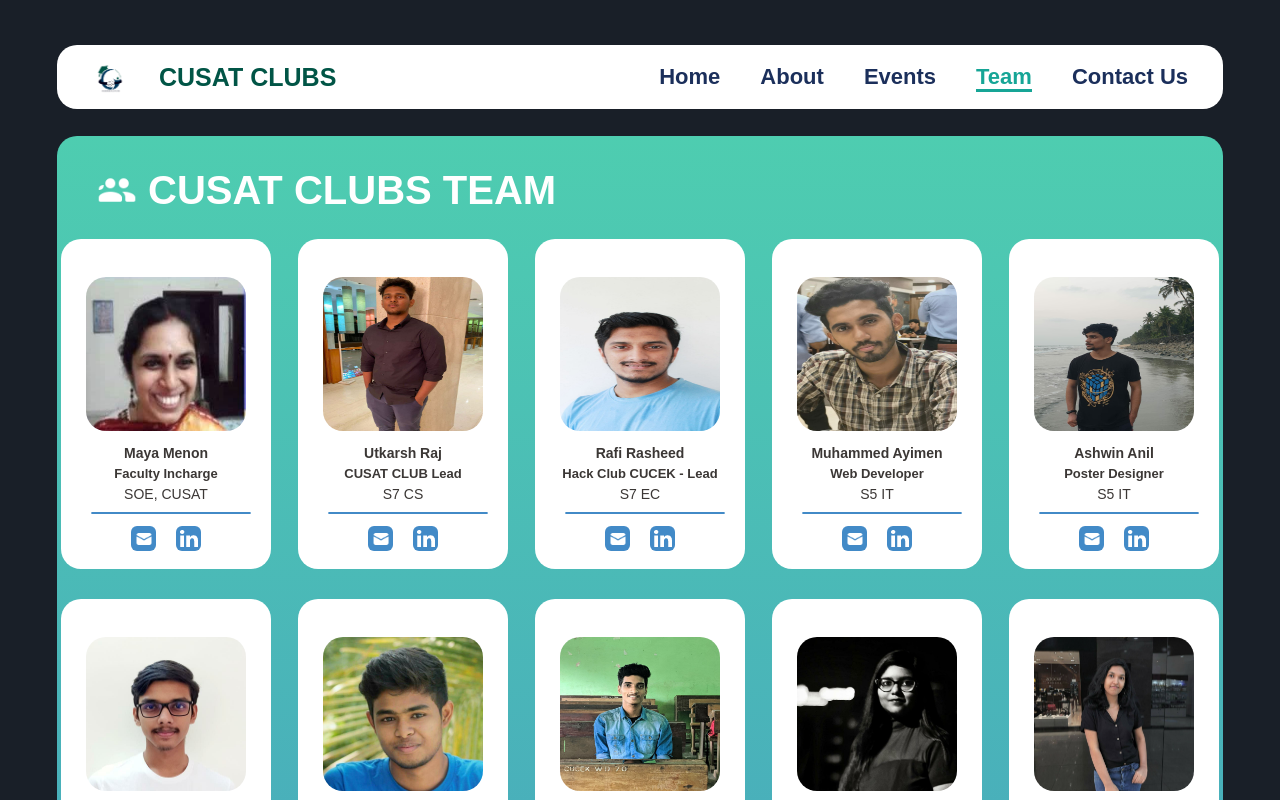
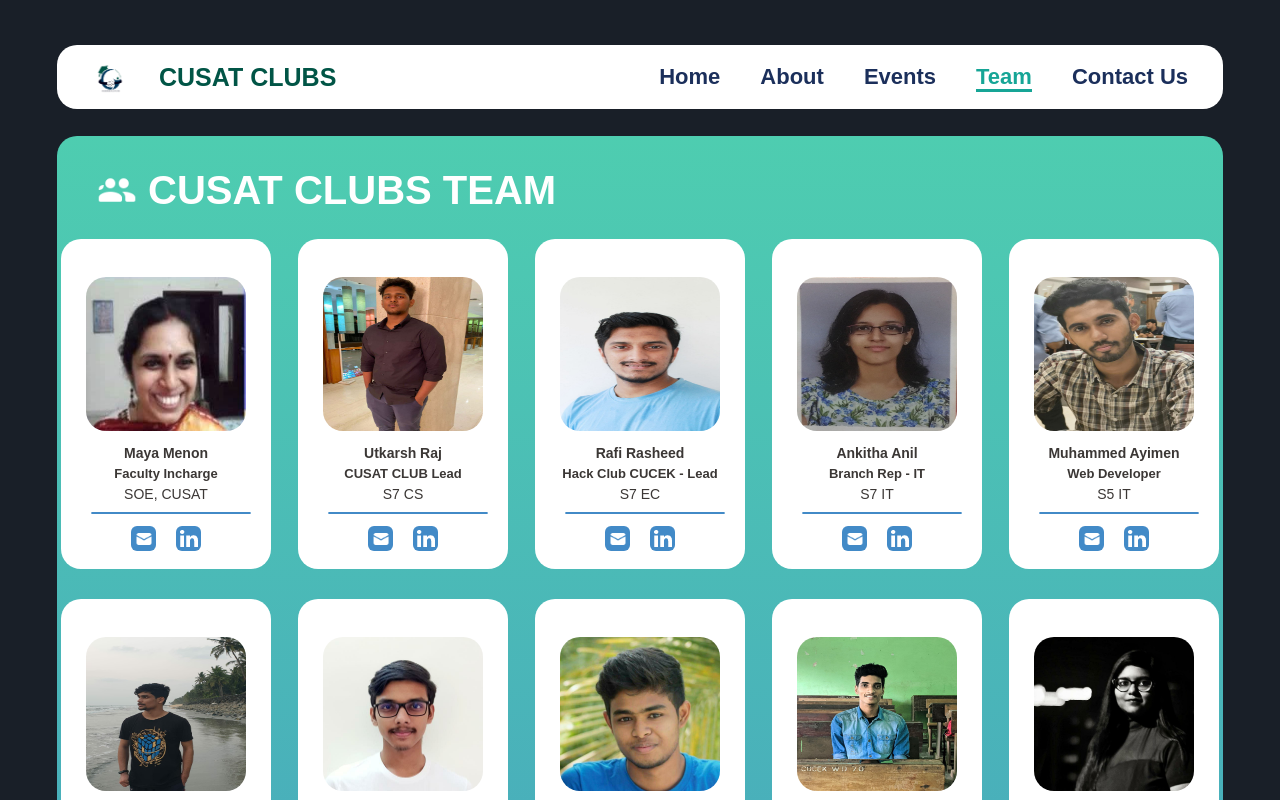
Before and after one commit to i-aiymen/CUSAT-club, a React (Create React App) app: page /team in a window 1280 px wide. Shown: the top 800 px of the page. Built offline with nearby package versions, Linux system fonts and the light colour scheme.

Commit message:
Updated: team card with new member

```diff
--- a/src/components/teamDesktop/TeamCard.js
+++ b/src/components/teamDesktop/TeamCard.js
@@ -26,6 +26,7 @@
 import Aswanth from "../../assets/images/aswanth.jpg";
 import Utkarsh from "../../assets/images/Utkarsh.jpg";
 import Maya from "../../assets/images/Maya.jpg";
+import Ankitha from "../../assets/images/Ankitha.jpg";
 
 const Main = () => {
 	return (
@@ -85,6 +86,23 @@
 								<div className={css(styles.link)}>
 									<a href="mailto:mail@rafirasheed.co" target='_blank' rel="noopener noreferrer"><span className="dot1"><img src={Mail} alt="icn" className="Social"/></span></a>
 									<a href="https://www.linkedin.com/in/rafitc/" target='_blank' rel="noopener noreferrer"><span className="dot1 dot2"><img src={Link} alt="icn" className="Social1"/></span></a>
+								</div>
+							</div>
+						</div>
+					</div>
+					<div className={css(styles.profile_card)}>
+						<div className={css(styles.profile_content)}>
+							<div className={css(styles.profile_image)}>
+								<img src={Ankitha} alt="first user" className={css(styles.img)}/>
+							</div>
+							<div className={css(styles.desc)}>
+								<div className={css(styles.name)}>Ankitha Anil</div>
+								<div className={css(styles.desig)}>Branch Rep - IT</div>
+								<div className={css(styles.dep)}>S7 IT</div>
+								<hr className={css(styles.hr)}/>
+								<div className={css(styles.link)}>
+									<a href="mailto:ankithaanil99@gmail.com" target='_blank' rel="noopener noreferrer"><span className="dot1"><img src={Mail} alt="icn" className="Social"/></span></a>
+									<a href="http://linkedin.com/in/ankitha-anil-148bbb1a0" target='_blank' rel="noopener noreferrer"><span className="dot1 dot2"><img src={Link} alt="icn" className="Social1"/></span></a>
 								</div>
 							</div>
 						</div>
```
Also changed, not shown: src/assets/images/Ankitha.jpg (added).
